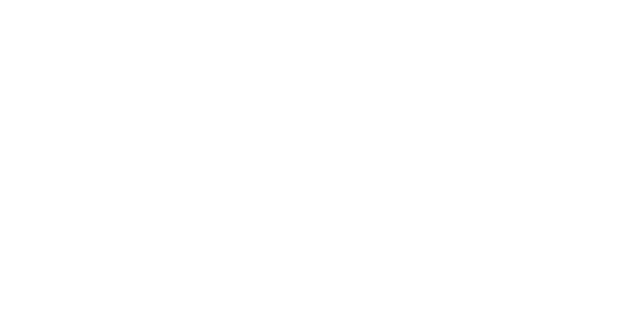
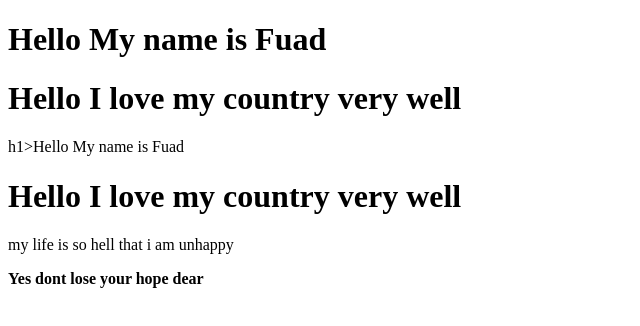
Before and after one commit to MdFuadulIslam/Second_Repo, a plain HTML site: page index.html in a window 1280 px wide. Shown: the whole page, without its empty margins (0-640 px from the left). Drawn offline with Linux system fonts and the light colour scheme.

Commit message:
first commit

```diff
--- a/index.html
+++ b/index.html
@@ -3,9 +3,14 @@
 <html lang="en" xmlns="http://www.w3.org/1999/xhtml">
 <head>
     <meta charset="utf-8" />
-    <title></title>
+    <title>My Second Git Hub Repo</title>
 </head>
 <body>
-
+    <h1>Hello My name is Fuad</h1>
+    <h1>Hello I love my country very well</h1>
+    h1>Hello My name is Fuad</h1>
+    <h1>Hello I love my country very well</h1>
+    <p> my life is so hell  that i am unhappy</p>
+    <strong> Yes dont lose your hope dear</p>
 </body>
 </html>
```
